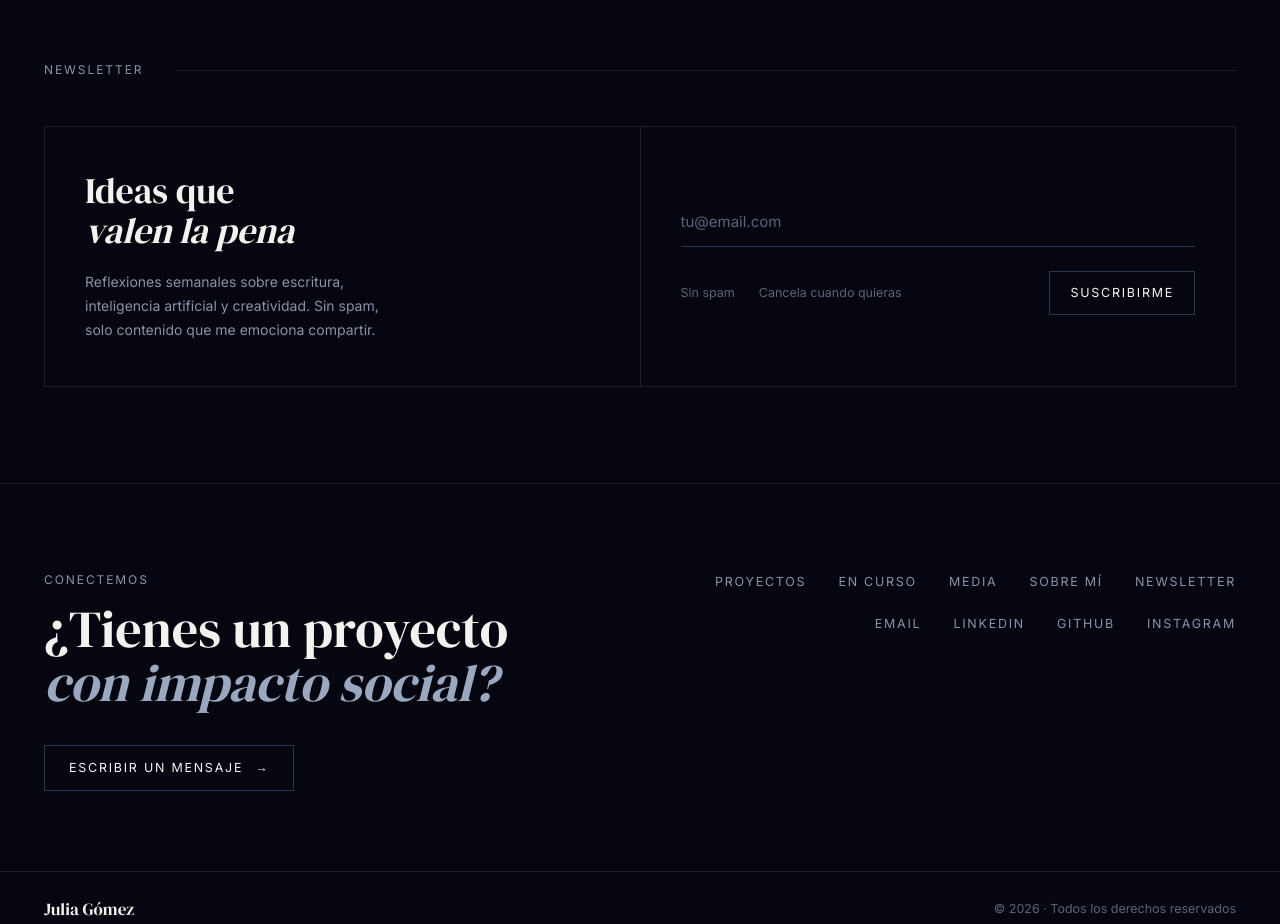
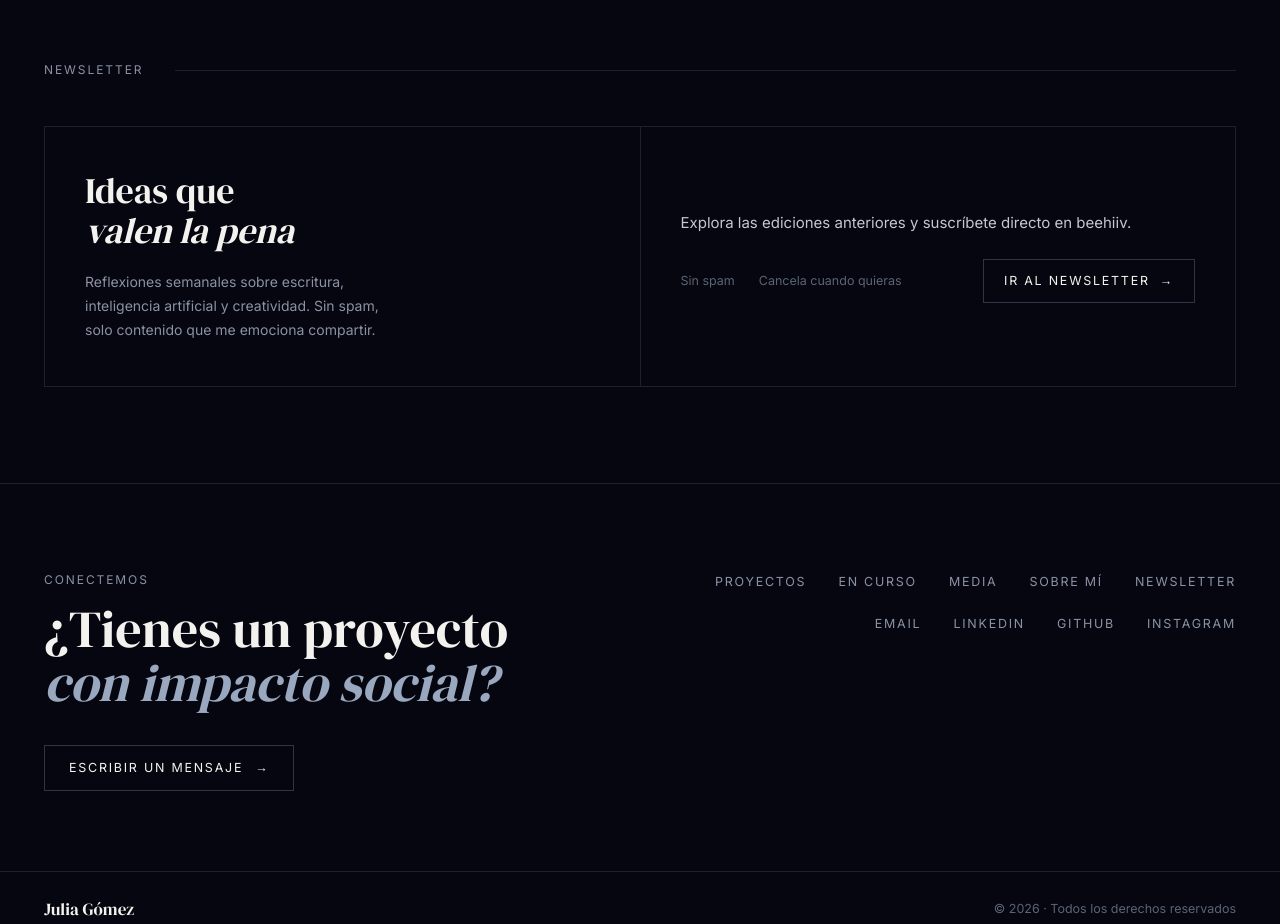
Before and after one commit to juliagomezg/profile-julia-clean, a Next.js app: page / in a window 1280 px wide. Shown: the part 5020-5944 px from the top of the page. Built offline with nearby package versions, Linux system fonts and the light colour scheme; no server answers.

Commit message:
Newsletter: botón directo a beehiiv en lugar de formulario
Evita pedir el correo dos veces (aquí y en beehiiv).

Co-Authored-By: Claude Opus 5.5 <noreply@anthropic.com>

```diff
--- a/src/components/Newsletter.tsx
+++ b/src/components/Newsletter.tsx
@@ -1,30 +1,7 @@
-'use client'
-
-import { useState, type FormEvent } from 'react'
 import { NEWSLETTER_URL } from '@/content/site'
 import SectionHeader from './SectionHeader'
 
-type Status = 'idle' | 'error' | 'ok'
-
-const EMAIL_RE = /^[^\s@]+@[^\s@]+\.[^\s@]{2,}$/
-
 export default function Newsletter() {
-  const [email, setEmail] = useState('')
-  const [status, setStatus] = useState<Status>('idle')
-
-  const subscribe = (e: FormEvent) => {
-    e.preventDefault()
-    const value = email.trim()
-    if (!EMAIL_RE.test(value)) {
-      setStatus('error')
-      return
-    }
-    // beehiiv completa la suscripción en su página con el correo precargado
-    window.open(`${NEWSLETTER_URL}subscribe?email=${encodeURIComponent(value)}`, '_blank', 'noopener')
-    setStatus('ok')
-    setEmail('')
-  }
-
   return (
     <section id="newsletter" className="flex flex-col gap-12 pb-24 pt-14">
       <SectionHeader label="Newsletter" />
@@ -40,42 +17,25 @@ export default function Newsletter() {
             emociona compartir.
           </p>
         </div>
-        <form onSubmit={subscribe} noValidate className="flex flex-col justify-center gap-6 bg-bg px-10 py-11">
-          <input
-            type="email"
-            placeholder="tu@email.com"
-            aria-label="Correo electrónico"
-            value={email}
-            onChange={(e) => {
-              setEmail(e.target.value)
-              setStatus('idle')
-            }}
-            className={`w-full border-0 border-b bg-transparent py-3 text-[15px] text-ink outline-none transition-colors focus:border-accent ${
-              status === 'error' ? 'border-[#f0a0a0]' : 'border-line2'
-            }`}
-          />
+        <div className="flex flex-col justify-center gap-6 bg-bg px-10 py-11">
+          <p className="text-[15px] leading-[1.7] text-body">
+            Explora las ediciones anteriores y suscríbete directo en beehiiv.
+          </p>
           <div className="flex flex-wrap items-center justify-between gap-4">
-            {status === 'idle' && (
-              <div className="flex gap-6 text-[12.5px] text-faint">
-                <span>Sin spam</span>
-                <span>Cancela cuando quieras</span>
-              </div>
-            )}
-            {status === 'error' && (
-              <span role="alert" className="text-[12.5px] text-[#f0a0a0]">
-                Revisa tu correo, parece incompleto.
-              </span>
-            )}
-            {status === 'ok' && (
-              <span role="status" className="text-[12.5px] text-accent">
-                Ya casi: confirma en la pestaña nueva y explora las ediciones anteriores.
-              </span>
-            )}
-            <button type="submit" className="btn-outline bg-transparent px-5 py-[11px] text-[12.5px] uppercase tracking-[0.14em]">
-              Suscribirme
-            </button>
+            <div className="flex gap-6 text-[12.5px] text-faint">
+              <span>Sin spam</span>
+              <span>Cancela cuando quieras</span>
+            </div>
+            <a
+              href={NEWSLETTER_URL}
+              target="_blank"
+              rel="noopener noreferrer"
+              className="btn-outline flex items-center gap-2.5 px-5 py-[11px] text-[12.5px] uppercase tracking-[0.14em]"
+            >
+              Ir al newsletter <span>→</span>
+            </a>
           </div>
-        </form>
+        </div>
       </div>
     </section>
   )
```
Also changed, not shown: 1 other file (tests, documents, lock files or other folders).
